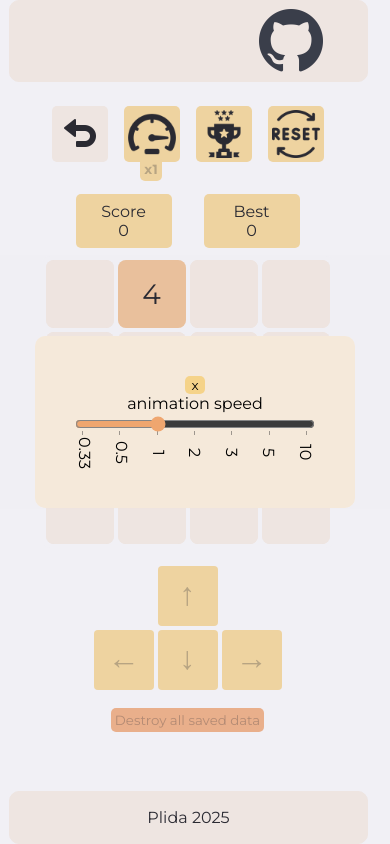
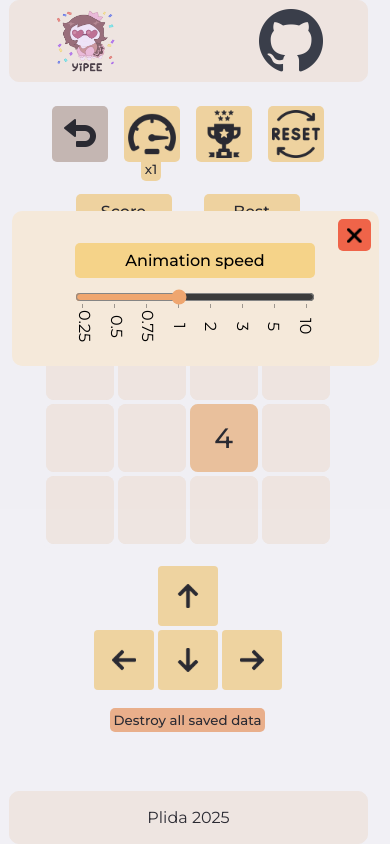
Before and after one commit to plida/itmo_webdev, a plain HTML site: page public/lab3/index.html in a window 390 px wide. Both pictures are taken after a click on the button "x1". Drawn offline with nearby package versions, Linux system fonts and the light colour scheme; files that its build step writes are made by us from their sources.

Commit message:
input sanitization, visual changes

```diff
--- a/public/lab3/script.js
+++ b/public/lab3/script.js
@@ -28,14 +28,26 @@ let tileColors = [
 ]
 
 let isBoardPaused = false;
-let baseSpeed = 150;
-let animationSpeed = 150;
+let baseSpeed = 100;
+let animationSpeed = 100;
 
 // FUNCTIONS
 
+function sanitize(string) {
+  const map = {
+      '&': '&amp;',
+      '<': '&lt;',
+      '>': '&gt;',
+      '"': '&quot;',
+      "'": '&#x27;',
+      "/": '&#x2F;',
+  };
+  const reg = /[&<>"'/]/ig;
+  return string.replace(reg, (match)=>(map[match]));
+}
+
 function updateScore(newAmount){
-  prevGameScore = gameScore;
-  gameScore = gameScore + newAmount;
+  gameScore = Math.max(0, gameScore + newAmount);
   score.textContent = gameScore;
   localStorage.setItem('game-score', JSON.stringify(gameScore));
   updateBestScore();
@@ -61,6 +73,7 @@ function updateBoardMove(direction){
   if (isBoardPaused){
     return;
   }
+  prevGameScore = gameScore;
   isBoardPaused = true;
   speed_control_input.disabled = true;
   let movedTiles = [];
@@ -122,15 +135,7 @@ function updateBoardSnap(movedTiles){
 }
 
 function updateBoardAdd(){
-  let freeTiles = getFreeTiles();
-  if (freeTiles.length > 2){
-    for (let i = 0; i < getRandomInteger(2) + 1; i++){
-      addNewRandomTile();
-    }
-  }
-  else{
-    addNewRandomTile();
-  }
+  addNewRandomTile();
   speed_control_input.disabled = false;
   setTimeout(function(){
     updateBoardVisual();
@@ -146,7 +151,7 @@ function undoMove(){
   }
   gameBoard = JSON.parse(JSON.stringify(prevGameBoard));
   updateBoardVisual();
-  updateScore(prevGameScore - gameScore);
+  updateScore((prevGameScore - gameScore)*2);
   prevGameBoard = [];
   undo.classList.add('disabled');
 }
@@ -385,12 +390,10 @@ function getFreeTiles(){
 function disableAllButtons(exception){
   let buttons = document.querySelectorAll('button');
   let exceptions = exception.querySelectorAll('button');
-  console.log(exceptions);
 
   for (let btn of buttons){
-    console.log([].indexOf.call(exceptions, btn), btn);
     if ([].indexOf.call(exceptions, btn) == -1){
-      btn.disabled = true;
+      btn.tabIndex = '-1';
     }
   }
 
@@ -404,11 +407,11 @@ function disableAllButtons(exception){
 function enableAllButtons(){
   let buttons = document.querySelectorAll('button');
   for (btn of buttons){
-    btn.disabled = false;
+    btn.tabIndex = '0';
   }
   let links = document.querySelectorAll('a');
   for (let link of links){
-    link.tabIndex = 0;
+    link.tabIndex = '0';
   }
 }
 
@@ -429,7 +432,6 @@ function finishGame(){
     victory_submit_name.style.display = 'block'
     victory_submitBtn.style.display = 'block'
     victory_save.style.display = 'block';
-    console.log(gameScore, leaderboardList.sort(compareScore)[0]);
     if (leaderboardList.length == 0 || gameScore > leaderboardList.sort(compareScore)[0].score){
       victory_gif.style.display = 'block';
       victory_best.style.display = 'block';
@@ -647,10 +649,8 @@ const header_logo = document.createElement('li');
 header_nav_list.appendChild(header_logo);
 const header_logo_link = document.createElement('a');
 header_logo_link.href = 'index.html';
-header_logo_link.classList.add('disabled');
 header_logo.appendChild(header_logo_link);
 const header_logo_image = document.createElement('img');
-header_logo_image.style.display = 'none';
 header_logo_image.src = 'media/4502.png';
 header_logo_link.appendChild(header_logo_image);
 const header_logo_long = document.createElement('h1');
@@ -690,6 +690,7 @@ settings.classList.add('settings');
 main_container.appendChild(settings);
 const undo = document.createElement('button');
 undo.classList.add('undo-btn');
+undo.title = 'Undo previous move (2x score penalty!)'
 undo.addEventListener('click', () => {undoMove()});
 settings.appendChild(undo);
 const undoIcon = document.createElement('img');
@@ -704,7 +705,6 @@ const speed_control = document.createElement('section');
 speed_control.classList.add('speed-control');
 speed_control_wrapper.appendChild(speed_control);
 const speed_control_close = document.createElement('button');
-speed_control_close.textContent = 'x';
 speed_control_close.addEventListener('click', (e) => {
   closeSpeedControl(speed_control_wrapper);
 })
@@ -712,6 +712,7 @@ speed_control_close.classList.add('close-btn');
 speed_control.appendChild(speed_control_close);
 const speed_control_btn = document.createElement('button');
 speed_control_btn.classList.add('speed-control-btn');
+speed_control_btn.title = 'Change animation speed'
 speed_control_btn.addEventListener('click', () => {
   if (speed_control_wrapper.style.display == 'none'){
     isBoardPaused = true;
@@ -736,26 +737,24 @@ speed_control_value.textContent = 'x1';
 speed_control_btn.appendChild(speed_control_value);
 
 const speed_control_label = document.createElement('label');
-speed_control_label.textContent = 'animation speed';
+speed_control_label.textContent = 'Animation speed';
 speed_control_label.for = 'speed-control';
 speed_control_slider.appendChild(speed_control_label);
 
-const markers = [10**(-1) * 3.3, 10**(-1) * 5, 1, 2, 3, 5, 10];
+const markers = [10**(-1) * 2.5, 10**(-1) * 5, 0.75, 1, 2, 3, 5, 10];
 
 const speed_control_input = document.createElement('input');
 speed_control_input.type = 'range';
 speed_control_input.id = 'speed-control';
-speed_control_input.value = 2;
+speed_control_input.value = 3;
 speed_control_input.min = 0;
 speed_control_input.max = markers.length - 1;
 speed_control_input.step = 1;
 speed_control_input.setAttribute('list', 'speed-markers');
 speed_control_input.addEventListener('change', (event) => {
-  if (isBoardPaused == false){
-    animationSpeed = baseSpeed * (1 / markers[event.target.value]);
-    localStorage.setItem('game-speed', animationSpeed);
-    speed_control_value.textContent = 'x' + markers[event.target.value];
-  }
+  animationSpeed = baseSpeed * (1 / markers[event.target.value]);
+  localStorage.setItem('game-speed', animationSpeed);
+  speed_control_value.textContent = 'x' + markers[event.target.value];
 });
 speed_control_slider.appendChild(speed_control_input);
 
@@ -772,6 +771,7 @@ speed_control_markers.id = 'speed-markers';
 speed_control.appendChild(speed_control_markers);
 
 const leaderboardBtn = document.createElement('button');
+leaderboardBtn.title = 'View personal leaderboard';
 leaderboardBtn.addEventListener('click', () => {openLeaderboard()});
 settings.appendChild(leaderboardBtn);
 const leaderboardBtnIcon = document.createElement('img');
@@ -779,7 +779,8 @@ leaderboardBtnIcon.src = 'media/trophy.png';
 leaderboardBtn.appendChild(leaderboardBtnIcon);
 
 const reset = document.createElement('button');
-undo.classList.add('reset-btn');
+reset.title = 'Start a new game'
+reset.classList.add('reset-btn');
 reset.addEventListener('click', () => {
   if (confirm('Are you absolutely sure you want to start a new game?') == true){
     startNewGame()
@@ -840,21 +841,33 @@ controls_left.classList.add('controls__arrow');
 controls_left.classList.add('controls__arrow-left');
 controls_left.addEventListener('click', () => {updateBoardMove('left')});
 controls.appendChild(controls_left);
+const controls_left_image = document.createElement('img');
+controls_left_image.src = 'media/left-arrow.png';
+controls_left.appendChild(controls_left_image);
 const controls_right = document.createElement('button');
 controls_right.classList.add('controls__arrow');
 controls_right.classList.add('controls__arrow-right');
 controls_right.addEventListener('click', () => {updateBoardMove('right')});
 controls.appendChild(controls_right);
+const controls_right_image = document.createElement('img');
+controls_right_image.src = 'media/right-arrow.png';
+controls_right.appendChild(controls_right_image);
 const controls_down = document.createElement('button');
 controls_down.classList.add('controls__arrow');
 controls_down.classList.add('controls__arrow-down');
 controls_down.addEventListener('click', () => {updateBoardMove('down')});
 controls.appendChild(controls_down);
+const controls_down_image = document.createElement('img');
+controls_down_image.src = 'media/down-arrow.png';
+controls_down.appendChild(controls_down_image);
 const controls_up = document.createElement('button');
 controls_up.classList.add('controls__arrow');
 controls_up.classList.add('controls__arrow-up');
 controls_up.addEventListener('click', () => {updateBoardMove('up')});
 controls.appendChild(controls_up);
+const controls_up_image = document.createElement('img');
+controls_up_image.src = 'media/up-arrow.png';
+controls_up.appendChild(controls_up_image);
 
 document.addEventListener('keydown', (e) => {
   if (e.code.indexOf('Arrow') == 0){
@@ -897,7 +910,6 @@ leaderboard.classList.add('leaderboard');
 leaderboard_wrapper.appendChild(leaderboard);
 
 const leaderboard_close = document.createElement('button');
-leaderboard_close.textContent = 'x';
 leaderboard_close.addEventListener('click', (e) => {
   closeLeaderboard();
 })
@@ -963,7 +975,7 @@ victory_submit.addEventListener('submit', (e) => {
   if (document.body.classList.contains('stop-scrolling')){
     document.body.classList.remove('stop-scrolling');
   };
-  userName = victory_submit_name.value;
+  userName = sanitize(victory_submit_name.value);
   localStorage.setItem('user-name', userName);
   victory_save_confirm.style.display = 'block';
 });
@@ -985,6 +997,9 @@ nuke.addEventListener('click', function() {
     leaderboardList = []
     gameScore = 0;
     prevGameScore = 0;
+    speed_control_input.value = 3;
+    animationSpeed = baseSpeed;
+    speed_control_value.textContent = 'x' + markers[3];
     startNewGame();
   }
 });
@@ -1012,8 +1027,10 @@ else{
 
 if (localStorage.getItem('game-speed')){
   animationSpeed = JSON.parse(localStorage.getItem('game-speed'));
-  speed_control_input.value = baseSpeed / animationSpeed;
-  speed_control_value.textContent = 'x' + markers[speed_control_input.value];
+  let speed = Math.round(baseSpeed * 100 / animationSpeed) / 100;
+  let ind = markers.indexOf(Number(speed));
+  speed_control_input.value = ind;
+  speed_control_value.textContent = 'x' + markers[ind];
 }
 if (localStorage.getItem('user-name')){
   userName = localStorage.getItem('user-name');
--- a/public/lab3/style.scss
+++ b/public/lab3/style.scss
@@ -2,6 +2,7 @@ $color-background: #f8f7f3;
 $color-primary: #F5E9DA;
 $color-secondary: #F5D389;
 $color-slider: #efa66f;
+$color-red: #ef6449;
 $transition-primary: 0.25s ease;
 $border-radius-small: 0.3125rem;
 $border-radius-regular: 0.625rem;
@@ -35,6 +36,20 @@ button, input[type='radio'], input[type='submit']{
   background-color: $color-secondary;
   border-radius: $border-radius-small;
   border: none;
+  transition: all $transition-primary;
+  &:hover{
+    box-shadow: 0px 5px 5px rgba(0, 0, 0, 0.05);
+    filter: brightness(85%);
+  }
+  &:active, &:focus{
+    box-shadow: none;
+    filter: brightness(100%);
+  }
+  &.disabled{
+    background-color: $color-slider;
+    box-shadow: none;
+    filter: grayscale(75%) brightness(100%);
+  }
 }
 
 .disabled{
@@ -66,6 +81,22 @@ button, input[type='radio'], input[type='submit']{
     img{
       width: 3rem;
     }
+  }
+}
+
+.close-btn{
+  background-color: $color-red;
+  position: absolute;
+  display: inline-block;
+  z-index: 99999;
+  padding: 0.5rem;
+  right: 0.5rem;
+  top: 0.5rem;
+  &::before{
+    content: "\274C";
+    display: flex;
+    align-items: center;
+    filter: brightness(0) invert(0);
   }
 }
 
@@ -161,6 +192,7 @@ footer{
 }
 
 .scores{
+  font-weight: 500;
   display: flex;
   margin: 2rem auto 0 auto;
   max-width: 25rem;
@@ -188,7 +220,7 @@ footer{
   margin: 0.5rem 0 1rem 0;
   padding: 0.125rem;
   border-radius: 0.5rem;
-
+  font-weight: 500;
   display: grid;
   grid-template-columns:  repeat(4, $tile-size);
   grid-template-rows: repeat(4, $tile-size);
@@ -227,6 +259,13 @@ footer{
   flex-direction: column;
   align-items: center;
   text-align: center;
+  label{
+    font-weight: 500;
+    background-color: $color-secondary;
+    padding: 0.5rem;
+    border-radius: $border-radius-small;
+    margin: 0.5rem 0;
+  }
   div{
     display: flex;
     flex-direction: column;
@@ -252,7 +291,7 @@ datalist {
     background-color: $color-secondary;
     border-radius: $border-radius-small;
     padding: 0.25rem;
-    font-weight: bold;
+    font-weight: 500;
     position: relative;
     right: 1%;
   }
@@ -268,6 +307,9 @@ option {
   grid-template-rows: repeat(2, calc($tile-size - 1rem));
   margin: 0 auto;
   &__arrow{
+    display: flex;
+    justify-content: center;
+    align-items: center;
     border: none;
     border-radius: 0.25rem;
     margin: 0.125rem;
@@ -292,23 +334,13 @@ option {
       display: inline-block;
       font-family: sans-serif;
       position: relative;
-      top: -0.125rem;
       height: 0;
       display: flex;
       align-items: center;
       justify-content: center;
     }
-    &-left:after{
-      content: '\2190';
-    }
-    &-up:after{
-      content: '\2191';
-    }
-    &-right:after{
-      content: '\2192';
-    }
-    &-down:after{
-      content: '\2193';
+    img{
+      height: 1.5rem;
     }
   }
 }
@@ -323,10 +355,11 @@ option {
   background-color: rgba(210, 211, 251, 0.2);
   display: flex;
   justify-content: center;
-  align-items: center;
   cursor: default;
   section{
     background-color: $color-primary;
+    position: absolute;
+    top: 25%;
   }
 }
 
@@ -382,7 +415,7 @@ a.disabled {
   align-items: center;
   h2{
     text-align: center;
-    margin: 0;
+    margin: 1rem 0 0 0;
     padding: 1rem;
     border-radius: $border-radius-small;
     background-color: $color-secondary;
@@ -400,6 +433,7 @@ a.disabled {
 }
 
 .nuke{
+  font-weight: 500;
   margin: 1rem 0 0 0;
   padding: 0.25rem;
   background-color: $color-slider;
@@ -475,6 +509,9 @@ a.disabled {
       margin: 0 0.5rem;
     }
   }
+  .speed-control{
+    padding: 1.5rem 0.5rem;
+  }
   $tile-size: 4.5rem;
   .gameboard{
     grid-template-columns: repeat(4, $tile-size);
@@ -488,6 +525,13 @@ a.disabled {
       font-size: 2rem;
     }
   }
+  .speed-control{
+    width: 90%;
+  }
+  .leaderboard{
+    width: 90%;
+    padding: 0.5rem;
+  }
   .site-name-long{
     display: none;
   }
```
Also changed, not shown: public/lab3/media/down-arrow.png (added), public/lab3/media/left-arrow.png (added), public/lab3/media/right-arrow.png (added), public/lab3/media/up-arrow.png (added).
